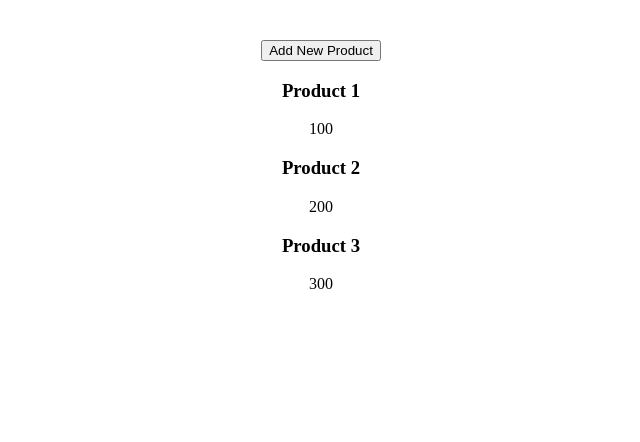
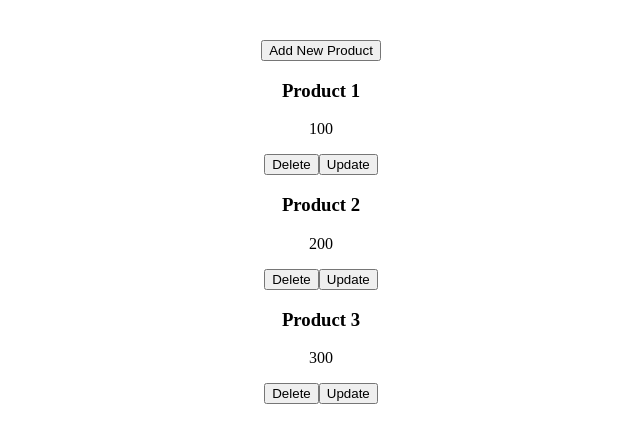
Before and after one commit to sontv8/web502-wd18101, a React (Vite) app in the folder my-app/: page / in a window 1280 px wide. Shown: the top 442 px of the page, without its empty margins (319-959 px from the left). Built offline with nearby package versions, Linux system fonts and the light colour scheme.

Commit message:
day5 - update,delete product

```diff
--- a/my-app/src/pages/Home.jsx
+++ b/my-app/src/pages/Home.jsx
@@ -5,6 +5,19 @@ const HomePage = ({ data }) => {
     console.log(products);
     const addProduct = (product) => {
         setProducts([...products, product])
+    }
+
+    const deleteProduct = (id) => {
+        const newData = products.filter((product) => product.id != id)
+        // console.log("New data:", newData);
+        setProducts(newData)
+    }
+
+    const updateProduct = (id) => {
+        const newData = products.map((product) => product.id == id ? { id: 1, name: "product update", price: 1000 } : product)
+        // console.log("Old data:", products);
+        // console.log("New data: ", newData);
+        setProducts(newData)
     }
     return (
         <div>
@@ -14,6 +27,8 @@ const HomePage = ({ data }) => {
                     <div key={index + 1}>
                         <h3>{product.name}</h3>
                         <p>{product.price}</p>
+                        <button onClick={() => deleteProduct(product.id)}>Delete</button>
+                        <button onClick={() => updateProduct(product.id)}>Update</button>
                     </div>
                 )
             })}
```
